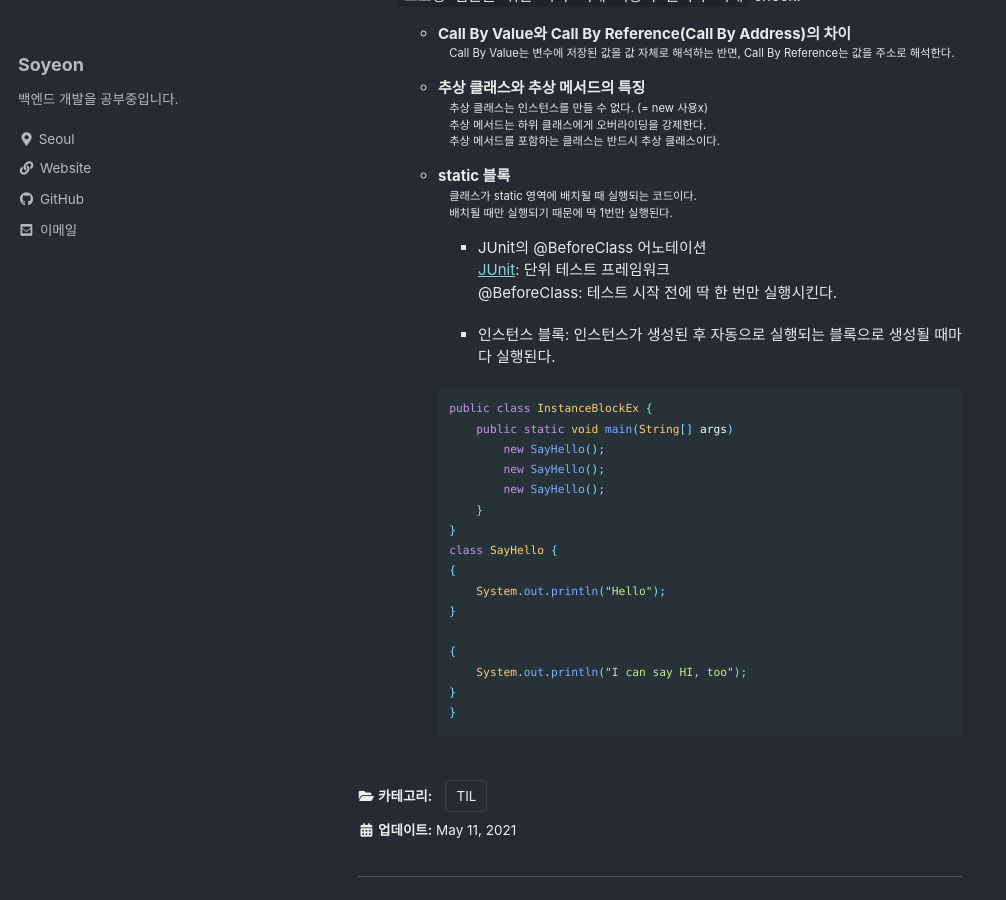
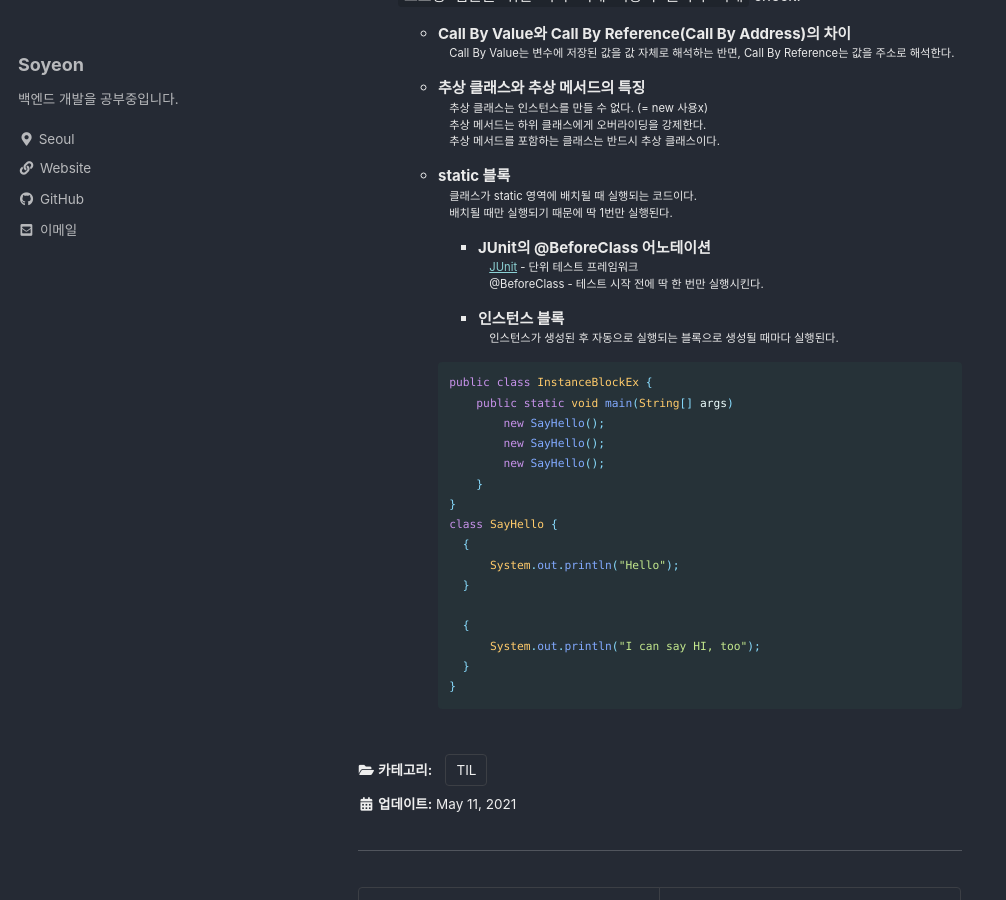
Before and after one commit to liv660/liv660.github.io, a Jekyll site: the page built from _posts/TIL/21.05.study/2021-05-11-210511.md, in a window 1280 px wide and 900 px high, scrolled down 3202 px. Shown: the whole window, without its empty margins (0-1006 px from the left). Built offline with Jekyll 4.4.1, drawn with Linux system fonts in a browser that asks for light colours; cached includes are drawn as plain includes.

Commit message:
Update 05.11 TIL

````diff
--- a/_posts/TIL/21.05.study/2021-05-11-210511.md
+++ b/_posts/TIL/21.05.study/2021-05-11-210511.md
@@ -151,10 +151,11 @@ categories:
     : 배치될 때만 실행되기 때문에 딱 1번만 실행된다.<br />
 
     + JUnit의 @BeforeClass 어노테이션<br />
-      [JUnit](https://www.nextree.co.kr/p11104/): 단위 테스트 프레임워크<br />
-      @BeforeClass: 테스트 시작 전에 딱 한 번만 실행시킨다.<br />
+      : [JUnit](https://www.nextree.co.kr/p11104/) - 단위 테스트 프레임워크<br />
+      : @BeforeClass - 테스트 시작 전에 딱 한 번만 실행시킨다.<br />
 
-    + 인스턴스 블록: 인스턴스가 생성된 후 자동으로 실행되는 블록으로 생성될 때마다 실행된다.
+    + 인스턴스 블록
+      : 인스턴스가 생성된 후 자동으로 실행되는 블록으로 생성될 때마다 실행된다.
 
     ```java
     public class InstanceBlockEx {
@@ -165,12 +166,12 @@ categories:
         }
     }
     class SayHello {
-    {
-        System.out.println("Hello");
-    }
+      {
+          System.out.println("Hello");
+      }
 
-    {
-        System.out.println("I can say HI, too");
-    }
-}
+      {
+          System.out.println("I can say HI, too");
+      }
+  }
     ```
````
